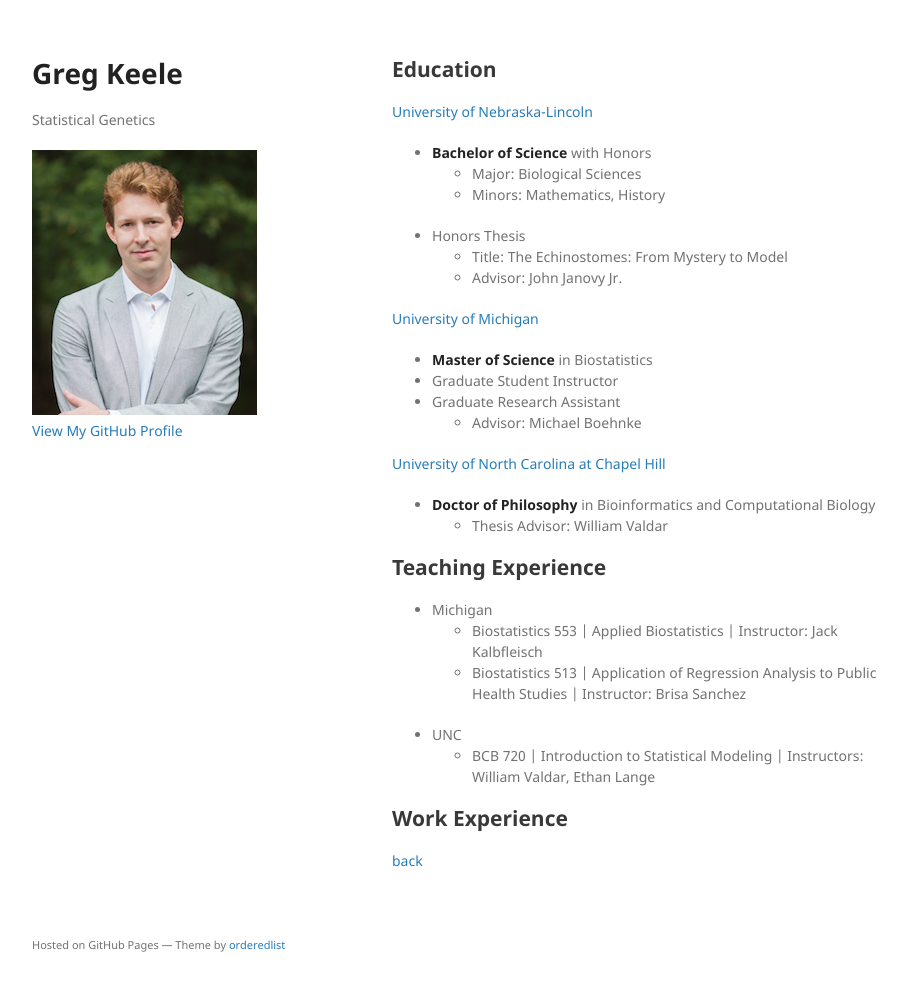
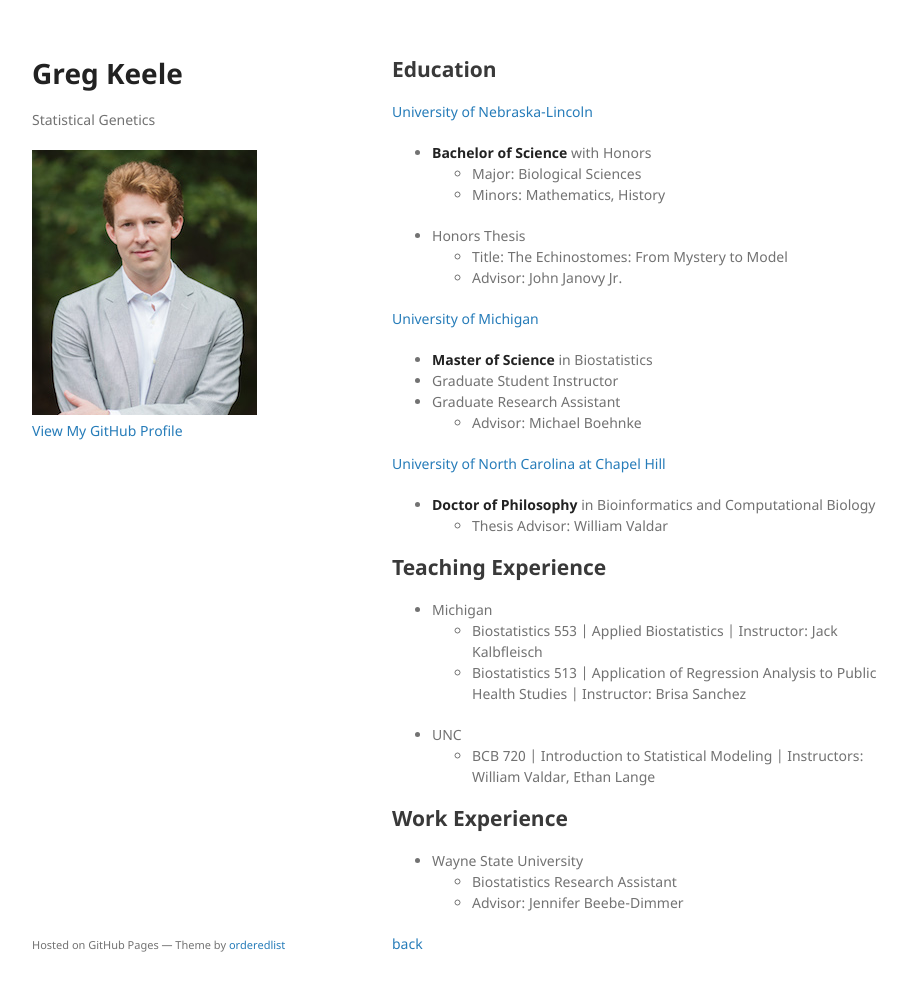
Before and after one commit to gkeele/gkeele.github.io, a Jekyll site: the page built from education.md, in a window 1280 px wide and 1024 px high. Shown: the top 991 px of the window, without its empty margins (178-1084 px from the left). Built offline with Jekyll 4.4.1, drawn with Linux system fonts in a browser that asks for light colours; our own code applies the rules of GitHub Pages for plain Markdown files.

Commit message:
Further adjustments

```diff
--- a/education.md
+++ b/education.md
@@ -30,5 +30,8 @@ layout: default
   * BCB 720 &#124; Introduction to Statistical Modeling &#124; Instructors: William Valdar, Ethan Lange
 
 ## Work Experience
+* Wayne State University
+  * Biostatistics Research Assistant
+  * Advisor: Jennifer Beebe-Dimmer
 
 [back](./)
```
